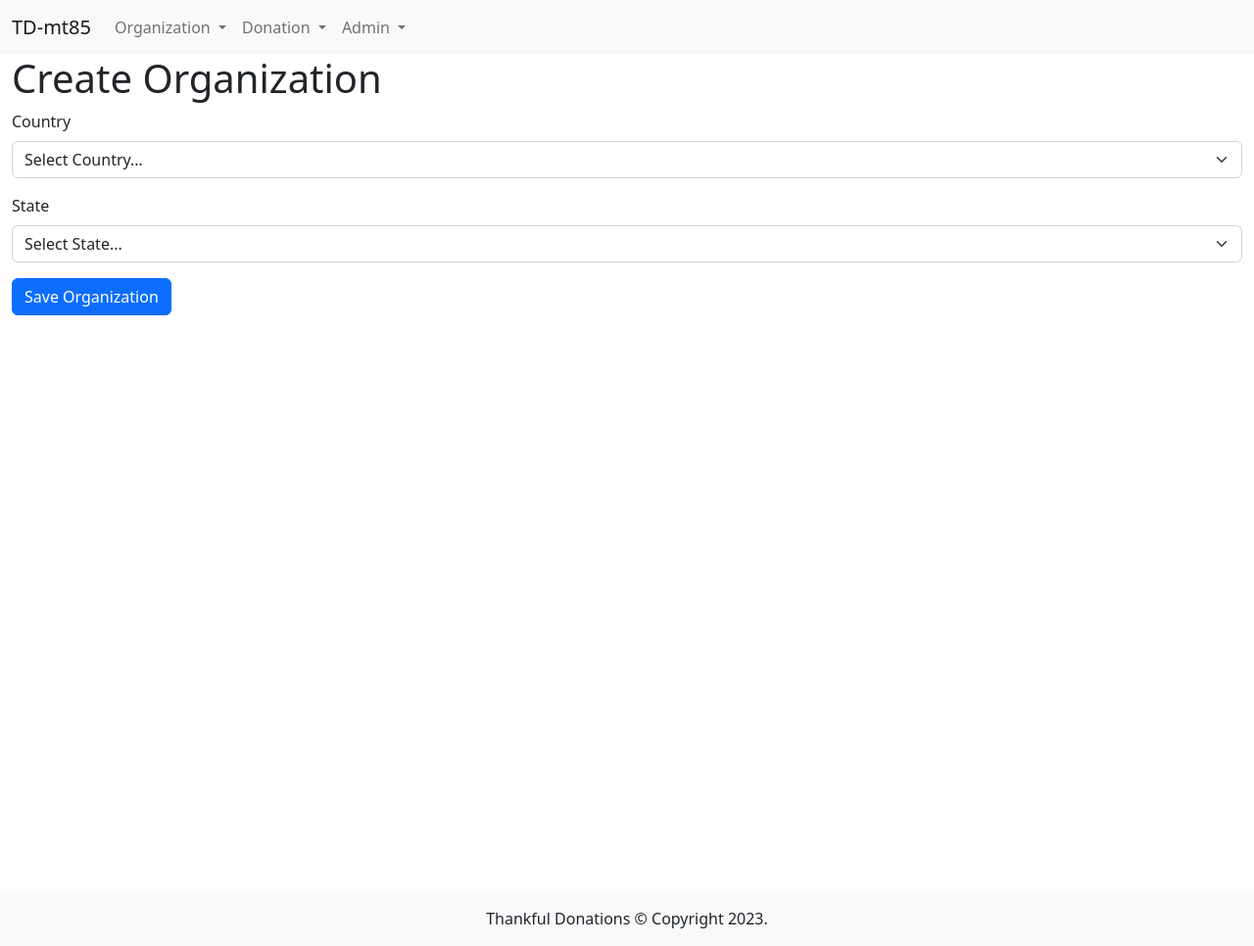
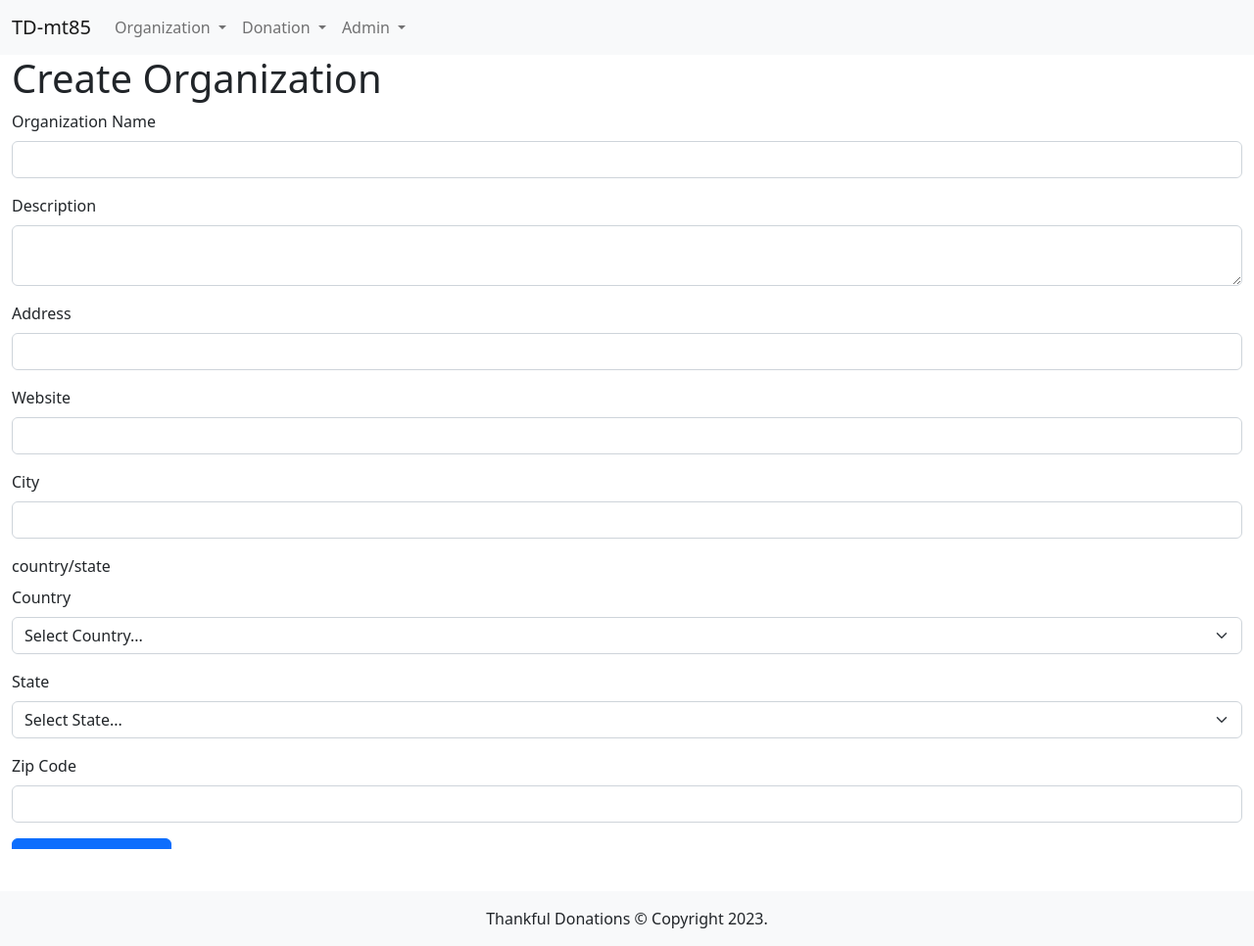
Before and after one commit to hrithikka/hg345-IS601-007, a Flask app: page /organization/add in a window 1280 px wide. Shown: the whole page at 98% size. Run offline with Flask 3, Linux system fonts and the light colour scheme; data that the repository does not hold is empty.

Commit message:
updated manage-organizations.html file

```diff
--- a/MP3/templates/manage_organization.html
+++ b/MP3/templates/manage_organization.html
@@ -20,20 +20,55 @@
 
             if a validation error occurs, the inserted form data should persist
             #}
+            {#hg345-12-11-2023#}
             <!--name-->
+            <div class="mb-3">
+                <label for="name" class="form-label">Organization Name</label>
+                <input type="text" class="form-control" id="name" name="name"
+                       value="{{ org.get('name') or '' }}" required>
+            </div>
 
             <!--description-->
+            <div class="mb-3">
+                <label for="description" class="form-label">Description</label>
+                <textarea class="form-control" id="description" name="description" >{{ org.get('description') or ''}}</textarea>
+            </div>
 
             <!--address-->
+            <div class="mb-3">
+                <label for="address" class="form-label">Address</label>
+                <input type="text" class="form-control" id="address" name="address"
+                       value="{{ org.get('address') or ''}}" required>
+            </div>
 
             <!-- website -->
+            <div class="mb-3">
+                <label for="website" class="form-label">Website</label>
+                <input type="text" class="form-control" id="website" name="website"
+                       value="{{ org.get('website') or '' }}">
+            </div>
 
             <!-- city -->
+            <div class="mb-3">
+                <label for="city" class="form-label">City</label>
+                <input type="text" class="form-control" id="city" name="city"
+                       value="{{ org.get('city') or ''}}" required>
+            </div>
 
             {# use this for country/state selection #}
+            {#hg345-12-11-2023#}
             <!-- country/state -->
+            <div class="mb-3">
+                <label for="country_state_selector" class="form-label">country/state</label>
             {{country_state_selector(country=org.country,state=org.state)}}
+            </div>
             <!--zip-->
+
+            <div class="mb-3">
+                <label for="zip" class="form-label">Zip Code</label>
+                <input type="text" class="form-control" id="zip" name="zip"
+                       value="{{ org.get('zip') or ''}}" required>
+            </div>
 
             <input type="submit" class="btn btn-primary"
                 value="Save Organization" />
```
